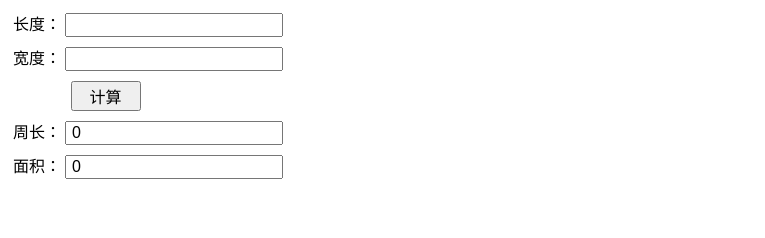
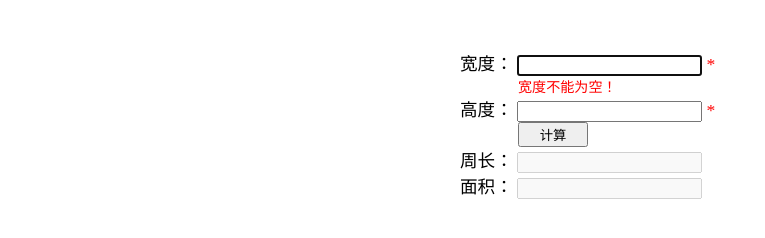
Before and after one commit to hcq0313/retangle, a plain HTML site: page index.html in a window 1280 px wide. Both pictures are taken after a click on the button "计算". Shown: the whole page, without its empty margins (0-765 px from the left). Drawn offline with nearby package versions, Linux system fonts and the light colour scheme.

Commit message:
矩形计算器v1.0

```diff
--- a/index.html
+++ b/index.html
@@ -2,28 +2,31 @@
 <html lang="en">
 <head>
   <meta charset="UTF-8">
+  <meta name="viewport" content="width=device-width,initial-scale=1,user-scalable=0">
   <title>矩形计算器</title>
-  <link rel="stylesheet" href="rectangle.css"
+  <link rel="stylesheet" href="rectangle.css">
 </head>
 <body>
-  <div>
-    <label for="">长度：</label>
-    <input type="text" id="height">
+  <div class="main">
+    <label>宽度：</label>
+    <input id="width" type="text" autofocus>
+    <span>*</span>
     <br>
-    <label for="">宽度：</label>
-    <input type="text" id="width">
+    <div id="width-validate"></div>
+    <label>高度：</label>
+    <input id="height" type="text">
+    <span>*</span>
     <br>
-
-    <input type="button" value="计算" id="calculate">
+    <div id="height-validate"></div>
+    <input id="calculate" type="button" value="计算">
     <br>
-    <label for="">周长：</label>
-    <input type="text" id="perimeter">
+    <label>周长：</label>
+    <input id="perimeter" type="text" disabled="disabled">
     <br>
     <label for="">面积：</label>
-    <input type="text" id="arear">
-
+    <input id="area" type="text" disabled="disabled">
   </div>
-  <script src="//apps.bdimg.com/libs/jquery/2.1.4/jquery.min.js"></script>
-  <script src="rectangle.js"></script>
+    <script src="//apps.bdimg.com/libs/jquery/2.1.4/jquery.min.js"></script>
+    <script src="rectangle.js"></script>
 </body>
 </html>
--- a/rectangle.css
+++ b/rectangle.css
@@ -1,14 +1,22 @@
-div{
-  width:370px;
-  margin:50px auto
+nput,label{
+  font-size:1em;
+  margin:5px 0;
+  padding-left:5px
+}
+span{
+  color:red
+  }
+.main{
   font-size:1.1em;
-}
-input,label{
-  margin:5px 0;
-  font-size:1em;
-  padding-left:5px;
+  margin:50px auto;
+  width:370px
 }
 #calculate{
-  width:70px;
   margin-left:63px;
+  width:70px
 }
+#height-validate,#width-validate{
+  color:red;
+  font-size:.8em;
+  margin-left:63px
+}
--- a/rectangle.js
+++ b/rectangle.js
@@ -1,10 +1,26 @@
+/*
 $(function(){
   var $width = $('#width'),
       $height = $('#height'),
       $btnCal = $('#calculate'),
       $perimeter = $('#perimeter'),
+      $widthValidation = $('#width-validation'),
+      $heightValidation = $('#height-validation'),
       $area = $('#arear');
-
+$width.focusout(function(){
+  var w1 = $width.val();
+  if(w1===''){
+    $widthValidation.html('宽度不能为空！');
+    return;
+  }
+});
+$height.focusout(function(){
+  var h1 = $height.val();
+  if(h1 === ''){
+    $heightValidation.html('长度不能为空！');
+    return;
+  }
+});
   $btnCal.click(function(){
     var w = Number($width.val()),
         h = Number($height.val());
@@ -16,3 +32,42 @@ $(function(){
   $area.val(a);
   });
 });
+*/
+function Rectangle(e,a){
+  var t=Number(e),i=Number(a);
+  this.area=function(){
+    return t*i
+  },
+  this.perimeter=function(){
+    return 2*(t+i)
+  }
+}
+function validate(e){
+  var a={isOK:!1,reason:""};
+  return""===e?a.reason="不能为空！":/^-?(0|[1-9]\d*)(\.\d*)?([eE][+-]?\d+)?$/.test(e)?Number(e)<0?a.reason="必须大于零":a.isOK=!0:a.reason="必须是数值",a
+}
+$(function(){
+  var a=$("#width"),
+  t=$("#height"),
+  e=$("#calculate"),
+  i=$("#perimeter"),
+  r=$("#area"),
+  n=$("#width-validate"),
+  l=$("#height-validate"),
+  s=!1;
+  a.focusout(function(){
+    var e=validate(a.val());
+    s=e.isOK,e.isOK?n.html(""):(n.html("宽度"+e.reason),
+      a.select())
+  }),
+  t.focusout(function(){
+    var e=validate(t.val());
+    s=e.isOK,e.isOK?l.html(""):(l.html("高度"+e.reason),
+      t.select())}),
+  e.click(function(){
+    if(s){var e=new Rectangle(a.val(),t.val());
+      i.val(e.perimeter()),
+      r.val(e.area()
+        )}
+    })
+});
```
